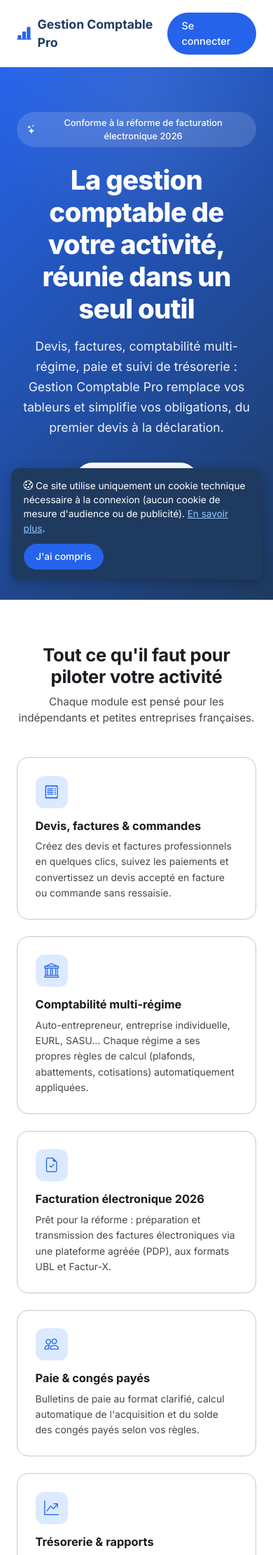
After one commit to nphilmon/gestion-comptabilit-, a PHP site: page /presentation.php in a window 390 px wide. The commit adds this page. Shown: the top 2222 px of the page at 70% size. Run offline with PHP 8.4, Linux system fonts and the light colour scheme; data that the repository does not hold is empty.

Commit message:
Ajoute une page de présentation publique de la solution
- presentation.php : landing page marketing (hero, 6 blocs fonctionnalités,
  appel à l'action « Se connecter » / « Créer un compte »). Redirige les
  utilisateurs déjà connectés vers le tableau de bord. Style autonome
  (pas de dépendance à Bootstrap pour la grille, seulement pour les icônes,
  cohérent avec login.php) pour rester fonctionnelle même si le CDN est
  bloqué ou lent chez un visiteur.
- index.php : les visiteurs non connectés voient désormais cette page au
  lieu d'être redirigés directement vers le formulaire de connexion (et
  sans interroger inutilement la base de données au passage). Le
  comportement pour les utilisateurs connectés est inchangé.

Vérifié par rendu réel (serveur PHP intégré + Chromium headless) en
desktop et mobile ; les icônes Bootstrap n'apparaissent pas dans cette
vérification car cdn.jsdelivr.net est bloqué depuis le bac à sable
(confirmé via une requête directe), pas un problème du code — cette même
référence CDN fonctionne déjà pour le reste de l'application en
production.

Co-Authored-By: Claude Sonnet 5 <noreply@anthropic.com>
Claude-Session: https://claude.ai/code/session_01K7Wh9Ho8SkJtjpJFcnypfH

```diff
--- /dev/null
+++ b/presentation.php
@@ -0,0 +1,351 @@
+<?php
+/**
+ * Page de présentation publique de la solution — nouvel accueil pour les
+ * visiteurs non connectés (voir le branchement dans index.php).
+ */
+require_once __DIR__ . '/config.php';
+require_once __DIR__ . '/functions.php';
+sendSecurityHeaders();
+
+// Déjà connecté ? Direction le tableau de bord.
+if (isLoggedIn()) {
+    header('Location: ' . BASE_URL);
+    exit;
+}
+
+$inscriptionOuverte = isRegistrationOpen();
+
+$fonctionnalites = [
+    [
+        'icone' => 'bi-receipt',
+        'titre' => 'Devis, factures & commandes',
+        'texte' => 'Créez des devis et factures professionnels en quelques clics, suivez les paiements et convertissez un devis accepté en facture ou commande sans ressaisie.',
+    ],
+    [
+        'icone' => 'bi-bank',
+        'titre' => 'Comptabilité multi-régime',
+        'texte' => 'Auto-entrepreneur, entreprise individuelle, EURL, SASU... Chaque régime a ses propres règles de calcul (plafonds, abattements, cotisations) automatiquement appliquées.',
+    ],
+    [
+        'icone' => 'bi-file-earmark-check',
+        'titre' => 'Facturation électronique 2026',
+        'texte' => "Prêt pour la réforme : préparation et transmission des factures électroniques via une plateforme agréée (PDP), aux formats UBL et Factur-X.",
+    ],
+    [
+        'icone' => 'bi-people',
+        'titre' => 'Paie & congés payés',
+        'texte' => "Bulletins de paie au format clarifié, calcul automatique de l'acquisition et du solde des congés payés selon vos règles.",
+    ],
+    [
+        'icone' => 'bi-graph-up-arrow',
+        'titre' => 'Trésorerie & rapports',
+        'texte' => "Suivi des recettes et dépenses, journal général, grand livre, balance et projection de trésorerie — exportables en PDF ou CSV.",
+    ],
+    [
+        'icone' => 'bi-shield-check',
+        'titre' => 'Sécurité & conformité',
+        'texte' => "Protection CSRF, limitation des tentatives de connexion, rôles et permissions, hébergement en France, mentions légales et RGPD à jour.",
+    ],
+];
+?>
+<!DOCTYPE html>
+<html lang="fr">
+<head>
+    <meta charset="UTF-8">
+    <meta name="viewport" content="width=device-width, initial-scale=1.0">
+    <title><?= e(APP_NAME) ?> — Gestion comptable simple pour indépendants et TPE</title>
+    <meta name="description" content="Devis, factures, comptabilité multi-régime, paie et facturation électronique 2026 : une seule application pour piloter votre activité.">
+    <link rel="icon" type="image/svg+xml" href="<?= BASE_URL ?>assets/favicon.svg?v=<?= e(APP_VERSION) ?>">
+    <link rel="shortcut icon" type="image/svg+xml" href="<?= BASE_URL ?>assets/favicon.svg?v=<?= e(APP_VERSION) ?>">
+    <link href="https://fonts.googleapis.com/css2?family=Inter:wght@400;500;600;700;800&display=swap" rel="stylesheet">
+    <link href="https://cdn.jsdelivr.net/npm/bootstrap@5.3.3/dist/css/bootstrap.min.css" rel="stylesheet" integrity="sha384-QWTKZyjpPEjISv5WaRU9OFeRpok6YctnYmDr5pNlyT2bRjXh0JMhjY6hW+ALEwIH" crossorigin="anonymous">
+    <link href="https://cdn.jsdelivr.net/npm/bootstrap-icons@1.11.3/font/bootstrap-icons.min.css" rel="stylesheet" integrity="sha384-XGjxtQfXaH2tnPFa9x+ruJTuLE3Aa6LhHSWRr1XeTyhezb4abCG4ccI5AkVDxqC+" crossorigin="anonymous">
+    <style>
+        :root {
+            --md-primary: #2563EB;
+            --md-primary-dark: #1E3A5F;
+            --md-on-primary: #FFFFFF;
+            --md-primary-container: #DBEAFE;
+            --md-on-primary-container: #1E3A5F;
+            --md-surface: #F0F2F5;
+            --md-on-surface: #191C20;
+            --md-on-surface-variant: #43474E;
+            --md-outline-variant: #C3C7CF;
+            --md-surface-container-lowest: #FFFFFF;
+        }
+        * { box-sizing: border-box; }
+        body {
+            font-family: 'Inter', 'Roboto', system-ui, sans-serif;
+            color: var(--md-on-surface);
+            background: var(--md-surface-container-lowest);
+        }
+
+        /* ── Barre de navigation ── */
+        .pres-nav {
+            display: flex;
+            align-items: center;
+            justify-content: space-between;
+            padding: 1.1rem 1.5rem;
+            max-width: 1140px;
+            margin: 0 auto;
+        }
+        .pres-nav .brand {
+            display: inline-flex;
+            align-items: center;
+            gap: 0.55rem;
+            font-weight: 700;
+            font-size: 1.1rem;
+            color: var(--md-primary-dark);
+            text-decoration: none;
+        }
+        .pres-nav .brand i { color: var(--md-primary); font-size: 1.3rem; }
+        .btn-nav-login {
+            background: var(--md-primary);
+            color: #fff;
+            border: none;
+            border-radius: 9999px;
+            padding: 0.55rem 1.25rem;
+            font-weight: 500;
+            font-size: 0.9rem;
+            text-decoration: none;
+        }
+        .btn-nav-login:hover { background: #1d4ed8; color: #fff; }
+
+        /* ── Hero ── */
+        .pres-hero {
+            background: linear-gradient(135deg, var(--md-primary) 0%, var(--md-primary-dark) 100%);
+            color: #fff;
+            padding: 4rem 1.5rem 5rem;
+            position: relative;
+            overflow: hidden;
+        }
+        .pres-hero::before {
+            content: '';
+            position: absolute;
+            top: -25%;
+            right: -10%;
+            width: 460px;
+            height: 460px;
+            background: radial-gradient(circle, rgba(255,255,255,0.08) 0%, transparent 70%);
+            border-radius: 50%;
+        }
+        .pres-hero-inner {
+            max-width: 760px;
+            margin: 0 auto;
+            text-align: center;
+            position: relative;
+            z-index: 1;
+        }
+        .pres-hero-badge {
+            display: inline-flex;
+            align-items: center;
+            gap: 0.4rem;
+            background: rgba(255,255,255,0.14);
+            border-radius: 9999px;
+            padding: 0.35rem 0.9rem;
+            font-size: 0.8rem;
+            font-weight: 500;
+            margin-bottom: 1.5rem;
+        }
+        .pres-hero h1 {
+            font-size: 2.4rem;
+            font-weight: 800;
+            letter-spacing: -0.02em;
+            line-height: 1.2;
+            margin-bottom: 1rem;
+        }
+        .pres-hero p.lead {
+            font-size: 1.1rem;
+            font-weight: 300;
+            opacity: 0.92;
+            line-height: 1.65;
+            max-width: 600px;
+            margin: 0 auto 2.25rem;
+        }
+        .pres-hero-actions {
+            display: flex;
+            gap: 0.9rem;
+            justify-content: center;
+            flex-wrap: wrap;
+        }
+        .btn-hero-primary {
+            background: #fff;
+            color: var(--md-primary-dark);
+            border: none;
+            border-radius: 9999px;
+            padding: 0.85rem 1.75rem;
+            font-weight: 600;
+            font-size: 0.95rem;
+            text-decoration: none;
+            display: inline-flex;
+            align-items: center;
+            gap: 0.5rem;
+            box-shadow: 0 2px 10px rgba(0,0,0,0.15);
+        }
+        .btn-hero-primary:hover { color: var(--md-primary-dark); transform: translateY(-1px); }
+        .btn-hero-secondary {
+            background: rgba(255,255,255,0.12);
+            color: #fff;
+            border: 1.5px solid rgba(255,255,255,0.4);
+            border-radius: 9999px;
+            padding: 0.85rem 1.75rem;
+            font-weight: 500;
+            font-size: 0.95rem;
+            text-decoration: none;
+        }
+        .btn-hero-secondary:hover { background: rgba(255,255,255,0.2); color: #fff; }
+
+        /* ── Fonctionnalités ── */
+        .pres-features {
+            max-width: 1140px;
+            margin: 0 auto;
+            padding: 4rem 1.5rem;
+        }
+        .feature-grid {
+            display: grid;
+            grid-template-columns: repeat(auto-fit, minmax(280px, 1fr));
+            gap: 1.5rem;
+        }
+        .pres-section-title {
+            text-align: center;
+            max-width: 560px;
+            margin: 0 auto 2.75rem;
+        }
+        .pres-section-title h2 {
+            font-size: 1.6rem;
+            font-weight: 700;
+            letter-spacing: -0.01em;
+            margin-bottom: 0.6rem;
+        }
+        .pres-section-title p {
+            color: var(--md-on-surface-variant);
+            font-size: 0.95rem;
+        }
+        .feature-card {
+            background: #fff;
+            border: 1px solid var(--md-outline-variant);
+            border-radius: 16px;
+            padding: 1.6rem;
+            height: 100%;
+        }
+        .feature-icon {
+            width: 46px;
+            height: 46px;
+            border-radius: 12px;
+            background: var(--md-primary-container);
+            color: var(--md-primary);
+            display: inline-flex;
+            align-items: center;
+            justify-content: center;
+            font-size: 1.3rem;
+            margin-bottom: 1rem;
+        }
+        .feature-card h3 {
+            font-size: 1.02rem;
+            font-weight: 700;
+            margin-bottom: 0.5rem;
+        }
+        .feature-card p {
+            font-size: 0.87rem;
+            color: var(--md-on-surface-variant);
+            line-height: 1.6;
+            margin-bottom: 0;
+        }
+
+        /* ── Bandeau CTA final ── */
+        .pres-cta {
+            background: var(--md-surface);
+            padding: 3.5rem 1.5rem;
+            text-align: center;
+        }
+        .pres-cta h2 {
+            font-size: 1.5rem;
+            font-weight: 700;
+            margin-bottom: 0.6rem;
+        }
+        .pres-cta p {
+            color: var(--md-on-surface-variant);
+            margin-bottom: 1.75rem;
+        }
+        .btn-cta-primary {
+            background: var(--md-primary);
+            color: #fff;
+            border: none;
+            border-radius: 9999px;
+            padding: 0.75rem 1.75rem;
+            font-weight: 600;
+            font-size: 0.95rem;
+            text-decoration: none;
+            display: inline-flex;
+            align-items: center;
+            gap: 0.5rem;
+        }
+        .btn-cta-primary:hover { background: #1d4ed8; color: #fff; }
+
+        /* ── Footer ── */
+        .pres-footer {
+            text-align: center;
+            padding: 2rem 1.5rem 2.5rem;
+            font-size: 0.8rem;
+            color: var(--md-on-surface-variant);
+        }
+        .pres-footer a { color: var(--md-primary); text-decoration: none; font-weight: 500; }
+        .pres-footer a:hover { text-decoration: underline; }
+    </style>
+</head>
+<body>
+
+    <nav class="pres-nav">
+        <a href="<?= BASE_URL ?>presentation.php" class="brand"><i class="bi bi-bar-chart-line-fill"></i> <?= e(APP_NAME) ?></a>
+        <a href="<?= BASE_URL ?>login.php" class="btn-nav-login">Se connecter</a>
+    </nav>
+
+    <header class="pres-hero">
+        <div class="pres-hero-inner">
+            <span class="pres-hero-badge"><i class="bi bi-stars"></i> Conforme à la réforme de facturation électronique 2026</span>
+            <h1>La gestion comptable de votre activité, réunie dans un seul outil</h1>
+            <p class="lead">
+                Devis, factures, comptabilité multi-régime, paie et suivi de trésorerie : <?= e(APP_NAME) ?>
+                remplace vos tableurs et simplifie vos obligations, du premier devis à la déclaration.
+            </p>
+            <div class="pres-hero-actions">
+                <a href="<?= BASE_URL ?>login.php" class="btn-hero-primary"><i class="bi bi-box-arrow-in-right"></i> Se connecter</a>
+                <?php if ($inscriptionOuverte): ?>
+                    <a href="<?= BASE_URL ?>register.php" class="btn-hero-secondary"><i class="bi bi-person-plus"></i> Créer un compte</a>
+                <?php endif; ?>
+            </div>
+        </div>
+    </header>
+
+    <section class="pres-features">
+        <div class="pres-section-title">
+            <h2>Tout ce qu'il faut pour piloter votre activité</h2>
+            <p>Chaque module est pensé pour les indépendants et petites entreprises françaises.</p>
+        </div>
+        <div class="feature-grid">
+            <?php foreach ($fonctionnalites as $f): ?>
+            <div class="feature-card">
+                <div class="feature-icon"><i class="bi <?= e($f['icone']) ?>"></i></div>
+                <h3><?= e($f['titre']) ?></h3>
+                <p><?= e($f['texte']) ?></p>
+            </div>
+            <?php endforeach; ?>
+        </div>
+    </section>
+
+    <section class="pres-cta">
+        <h2>Prêt à simplifier votre gestion ?</h2>
+        <p>Connectez-vous pour accéder à votre espace.</p>
+        <a href="<?= BASE_URL ?>login.php" class="btn-cta-primary"><i class="bi bi-box-arrow-in-right"></i> Se connecter</a>
+    </section>
+
+    <footer class="pres-footer">
+        <?= e(APP_NAME) ?> v<?= e(APP_VERSION) ?>
+        · <a href="<?= BASE_URL ?>mentions-legales.php">Mentions légales</a>
+    </footer>
+
+    <?php include __DIR__ . '/cookie_notice.php'; ?>
+
+    <script src="https://cdn.jsdelivr.net/npm/bootstrap@5.3.3/dist/js/bootstrap.bundle.min.js" integrity="sha384-YvpcrYf0tY3lHB60NNkmXc5s9fDVZLESaAA55NDzOxhy9GkcIdslK1eN7N6jIeHz" crossorigin="anonymous"></script>
+</body>
+</html>
```
Also changed, not shown: index.php (+9 -0 lines).
